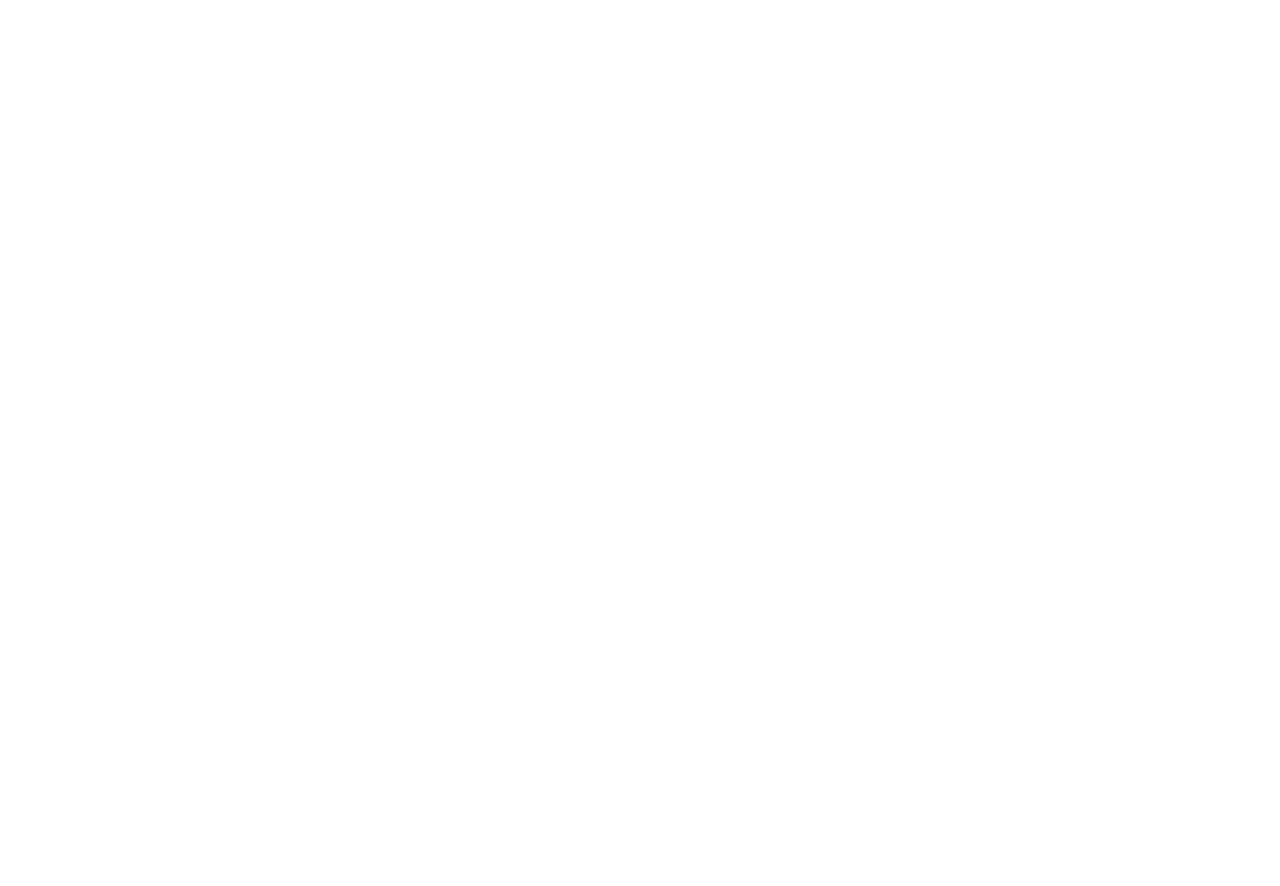
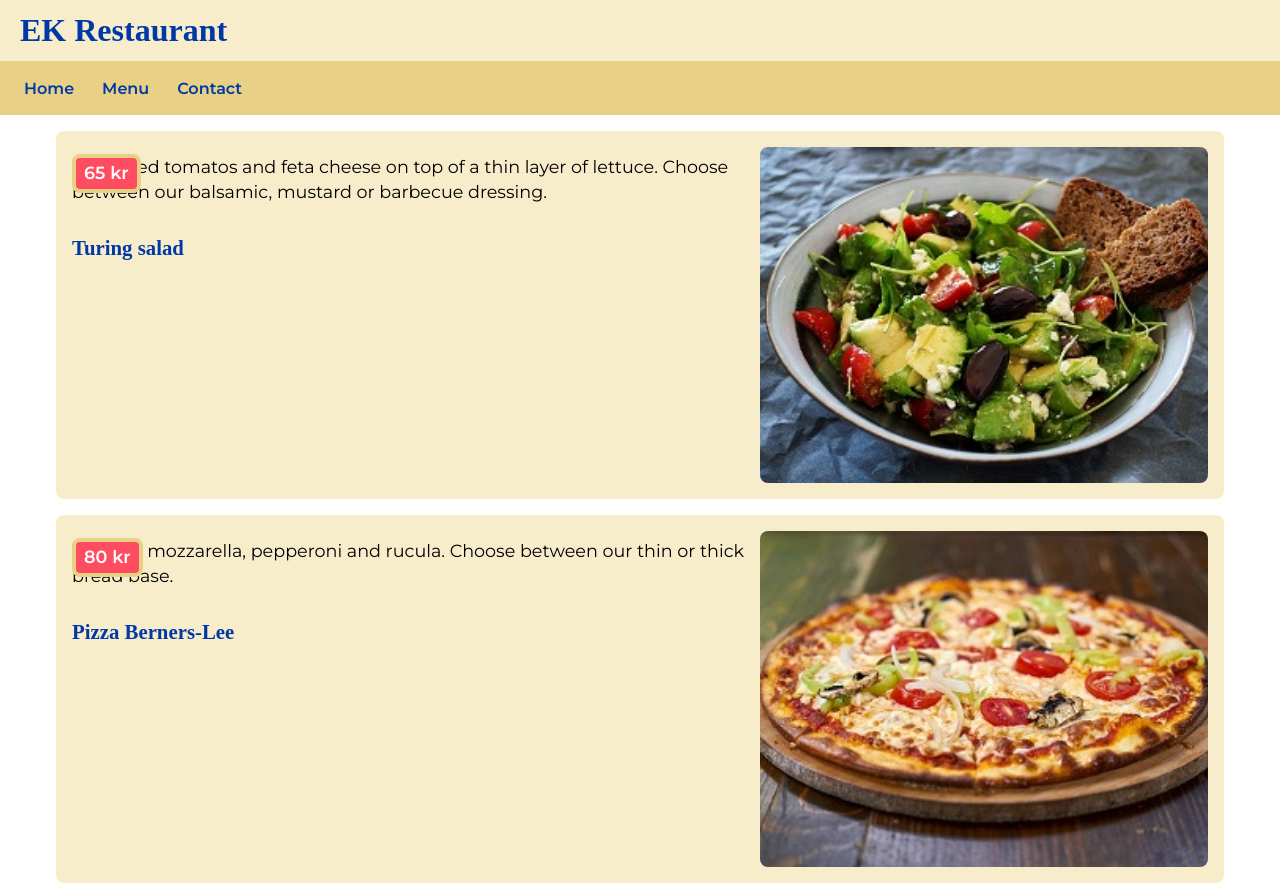
Before and after one commit to sarameisner/mandatory1, a plain HTML site: page menu.html in a window 1280 px wide. Shown: the top 886 px of the page. Before the commit the page ends 800 px from the top, so only its background shows below. Drawn offline with Linux system fonts and the light colour scheme; a web font is replaced by a local one.

Commit message:
lidt videre

```diff
--- a/menu.html
+++ b/menu.html
@@ -0,0 +1,69 @@
+<!DOCTYPE html>
+<html lang="en">
+
+<head>
+    <meta charset="UTF-8" />
+    <meta name="viewport" content="width=device-width, initial-scale=1.0" />
+    <title>Menu | Restaurant EK</title>
+    <link rel="stylesheet" href="styles/styles.css" />
+
+</head>
+
+<body>
+    <header>
+        <h1>
+            EK Restaurant
+        </h1>
+
+        <nav>
+            <ul>
+                <li><a href="index.html">Home</a></li>
+                <li><a href="menu.html">Menu</a></li>
+                <li><a href="contact.html">Contact</a></li>
+            </ul>
+        </nav>
+    </header>
+
+    <main>
+        <section id="menu">
+            <article class="dish">
+                <img src="img/salad.jpg" alt="turing salad">
+                <h3>Turing salad</h3>
+                <p>Sun-dried tomatos and feta cheese on top of a thin layer of lettuce. Choose between our balsamic,
+                    mustard or barbecue
+                    dressing.</p>
+                <p class="price">65 kr</p>
+            </article>
+            <article class="dish">
+                <img src="img/pizza.jpg" alt="pizza berners-lee">
+                <h3>Pizza Berners-Lee</h3>
+                <p>Tomato, mozzarella, pepperoni and rucula. Choose between our thin or thick bread base.</p>
+                <p class="price">80 kr</p>
+            </article>
+            <article class="dish">
+                <img src="img/burger.jpg" alt="codd hamburger" />
+                <h3>Codd Hamburger</h3>
+                <p>
+                    High quality meat, lettuce, tomato, onion, bacon, cheese, jalapeños and a lot of love.
+                    Which sauce do you prefer: BBQ, Dijon or mayonaisse? It comes with French fries and coleslaw salad.
+                </p>
+                <p class="price">115 kr</p>
+            </article>
+            <article class="dish">
+                <!-- can't find the icecream img -->
+                <img src="img/pizza.jpg" alt="icecream">
+                <h3>Cerf Cream</h3>
+                <p>
+                    Delightful strawberry icecream topped with actual strawberries. In cone or vase.
+                    Multiple toppings available.
+                </p>
+                <p class="price">65 kr.</p>
+            </article>
+        </section>
+    </main>
+    <footer>
+        <p>&copy; Sara Meisner 2025</p>
+    </footer>
+</body>
+
+</html>
--- a/styles/home.css
+++ b/styles/home.css
@@ -90,7 +90,7 @@ main p {
     grid-row: 1;
   }
 }
-#intro #testimonial {
+#intro #highlights {
   grid-column: 1;
   grid-row: 2;
   margin-top: 0;
--- /dev/null
+++ b/styles/menu.css
@@ -0,0 +1,89 @@
+/* MENU */
+/******* mobile first *******/
+#menu {
+  display: grid;
+  grid-template-columns: 1fr;
+  gap: 1rem;
+  padding: 1rem 0;
+}
+
+/*
+ - here I'm stacking the image, title and the text
+ - 1 column inside the card on mobile
+ - and with some small gaps between elements
+ */
+
+.dish {
+  background-color: var(--colourBgComplementary);
+  border-radius: 0.5rem;
+  display: grid;
+  grid-template-columns: 1fr;
+  padding: 1rem;
+  gap: 0.5rem;
+
+  img {
+    /* filling the card width */
+    width: 100%;
+    height: auto;
+    display: block;
+    /* and again rounded corners on image like on the homepage <3 */
+    border-radius: 0.5rem;
+  }
+
+  h3 {
+    font-family: var(--fontTitle);
+    color: var(--colourAccent);
+    font-size: 1.3rem;
+    margin: 0.25rem 0 0;
+    text-align: center;
+  }
+
+  p {
+    line-height: 1.55;
+  }
+
+  .price {
+    display: inline-block;
+    justify-self: start;
+    background-color: var(--colourButton);
+    border: 4px solid var(--colourBgNav);
+    color: var(--colourBgMain);
+    font-weight: 600;
+    border-radius: 0.5rem;
+    padding: 0.2rem 0.5rem;
+    margin-top: 0.4rem;
+  }
+}
+
+/******* tablet *******/
+@media (min-width: 768px) {
+  .dish {
+    /* to kolonner: tekst ~60%, billede ~40% */
+    grid-template-columns: 1.5fr 1fr;
+    gap: 1rem;
+    align-items: start;
+  }
+
+  .dish img {
+    grid-column: 2; /* billede i højre kolonne */
+    grid-row: 1 / span 3; /* stræk så det følger hele højden */
+    width: 100%;
+    aspect-ratio: 4 / 3;
+    object-fit: cover;
+  }
+
+  .dish h3 {
+    text-align: left; /* venstrejuster overskriften */
+    margin-top: 0.25rem;
+  }
+
+  .dish p {
+    line-height: 1.4; /* mindre luft mellem linjerne */
+    margin-bottom: 0.75rem; /* lidt luft under hele teksten */
+  }
+
+  .dish .price {
+    grid-column: 1; /* prisen står under teksten i venstre kolonne */
+    justify-self: start;
+  }
+}
--- a/styles/styles.css
+++ b/styles/styles.css
@@ -1,6 +1,7 @@
 /* my global styling */
 @import "./variables.css";
 @import "./home.css";
+@import "./menu.css";
 
 * {
   margin: 0;
@@ -129,7 +130,5 @@ body {
     display: block;
     padding: 0.35rem 0.25rem;
     font-weight: 600;
-    color: var(--colourAccent);
-    text-decoration: none;
   }
 }
```
Also changed, not shown: index.html (+1 -1 lines).
